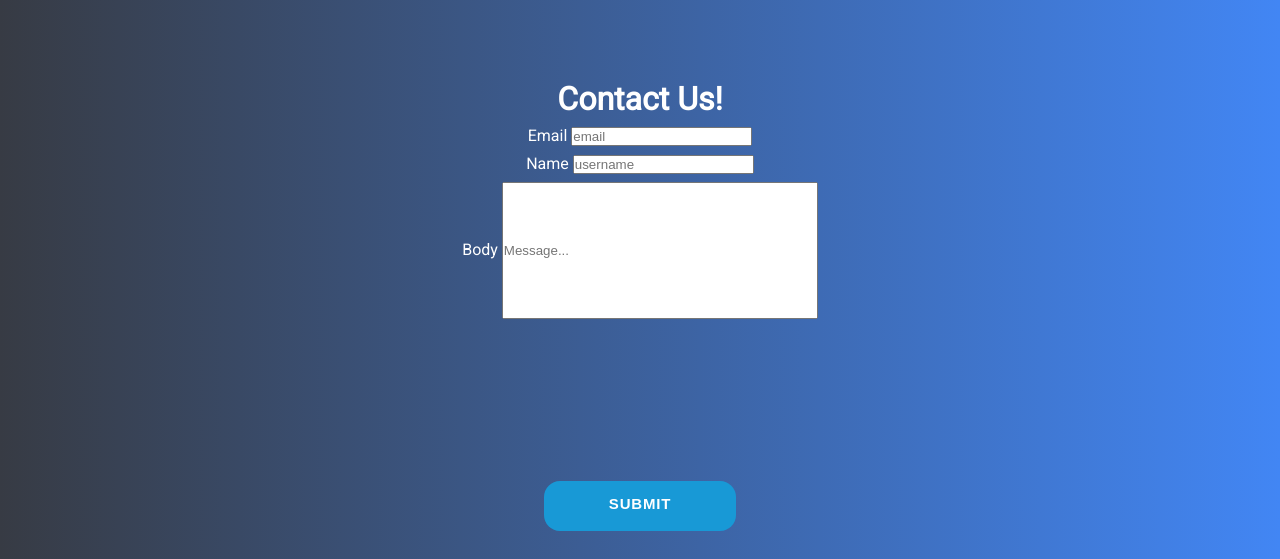
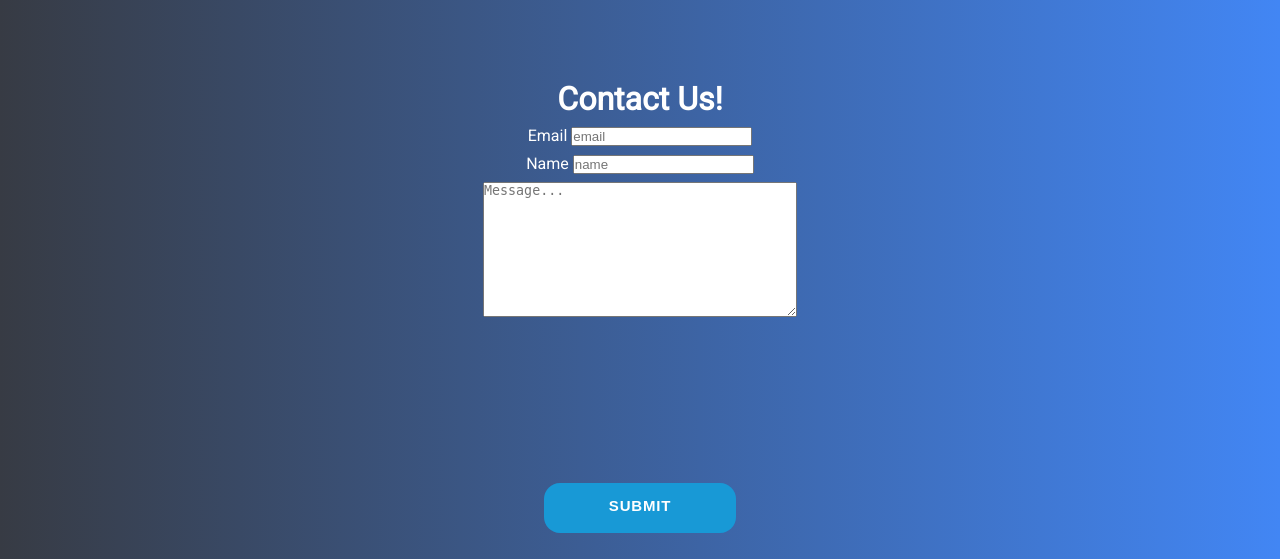
Before and after one commit to NathanGranade/Capstone, a Flask app: page /contact in a window 1280 px wide. Shown: the part 60-619 px from the top of the page. Run offline with Flask 2, Linux system fonts and the light colour scheme; some libraries are stand-ins or nearby versions.

Commit message:
Update contact.html
Updated styling on text area for message response

```diff
--- a/flask/demo/templates/contact.html
+++ b/flask/demo/templates/contact.html
@@ -15,6 +15,7 @@
     .message{
         height: 10em;
         width: 50%;
+
     }
     #b1 {
         position: relative;
@@ -39,8 +40,8 @@
     <div class="title-body">
         <h1>Contact Us!</h1>
         <p>Email <input id="email" type = "text" name = "email" placeholder="email"/></p>
-        <p>Name <input id="username" type = "text" name = "username" placeholder="username"/></p>
-        <p>Body <input class="message" type = "text" name = "password" placeholder="Message..."/></p>
+        <p>Name <input id="username" type = "text" name = "username" placeholder="name"/></p>
+        <p><textarea class="message" type = "text" name = "password" placeholder="Message..."/></textarea></p>
       <div class="controls" id="b1"><input class="button-19" id="submit" type = "submit"/></div>
       </div>
 
```
